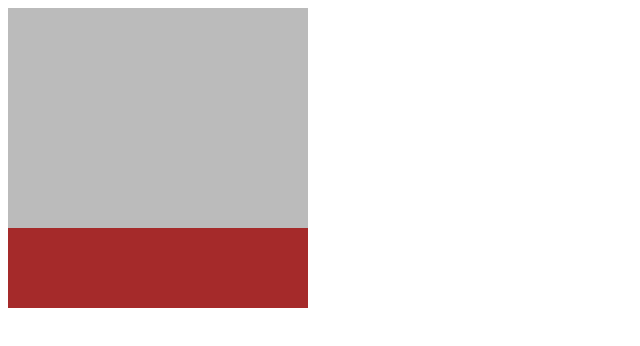
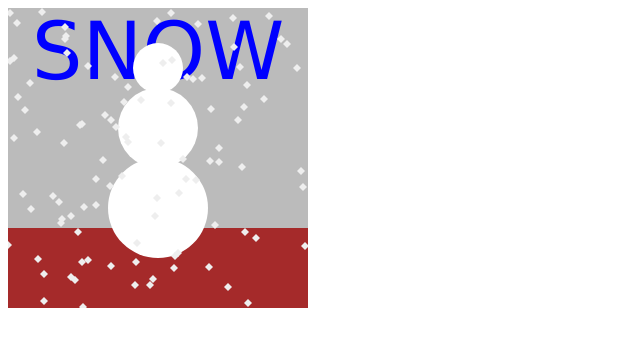
Before and after one commit to WonderGeekWoman/13.03Lab-AdvancedJavaScript, a website: page index.html in a window 1280 px wide. Shown: the whole page, without its empty margins (0-640 px from the left). Drawn offline with Linux system fonts and the light colour scheme.

Commit message:
committing

```diff
--- a/index.html
+++ b/index.html
@@ -1,7 +1,7 @@
 <!DOCTYPE HTML>
 <html lang="en">
    <head>
-      <title>Snowman</title>
+      <title>SNOWMAN</title>
       <script src="snowman.js"></script>
    </head>
    <body>
--- a/snowman.js
+++ b/snowman.js
@@ -10,6 +10,7 @@ window.addEventListener("DOMContentLoaded", function() {
    drawSnowflakes(canvas);
 });
 
+/* Draws the ground image */
 function drawGround(canvas) {
    let context = canvas.getContext("2d");
 
@@ -22,6 +23,7 @@ function drawGround(canvas) {
    context.fillRect(0, canvas.height - 80, canvas.width, canvas.height);
 }
 
+/* Draws the snowflakes */
 function drawSnowflakes(canvas) {
    for (let c = 0; c < 100; c++) {
       let x = Math.floor(Math.random() * canvas.width);
@@ -30,17 +32,45 @@ function drawSnowflakes(canvas) {
    }
 }
 
+/* Draws the Snow text */
 function drawSnowText(canvas) {
-   // TODO: Complete the function
-
+   let context = canvas.getContext("2d");
+   context.font = "80px Verdana";
+   context.textAlign = "center";
+   context.textBaseline = "top";
+   context.fillStyle = "blue";
+   context.fillText("SNOW", canvas.width / 2, 10);
 }
 
+/* Draws the snowman body parts */
 function drawSnowman(canvas) {
-   // TODO: Complete the function
+   let bottom = canvas.getContext("2d");
+   bottom.beginPath();
+   bottom.arc(150, 200, 50, 0, Math.PI * 2, true);
+   bottom.fillStyle = "white";
+   bottom.fill();
 
+   let middle = canvas.getContext("2d");
+   middle.beginPath();
+   middle.arc(150, 120, 40, 0, Math.PI * 2, true);
+   middle.fillStyle = "white";
+   middle.fill();
+
+   let top = canvas.getContext("2d");
+   top.beginPath();
+   top.arc(150, 60, 25, 0, Math.PI * 2, true);
+   top.fillStyle = "white";
+   top.fill();
 }
 
+/* Draws each snowflake */
 function drawSingleFlake(canvas, x, y) {
-   // TODO: Complete the function
-
+   let flake = canvas.getContext("2d");
+   flake.beginPath();
+   flake.moveTo(x,y);
+   flake.lineTo(x + flakeSize / 2, y + flakeSize / 2);
+   flake.lineTo(x, y + flakeSize);
+   flake.lineTo(x - flakeSize / 2, y + flakeSize / 2);
+   flake.fillStyle = "#eee";
+   flake.fill();
 }
```
Also changed, not shown: dist/funny.png (deleted), dist/style.css (deleted), 1 other file.
